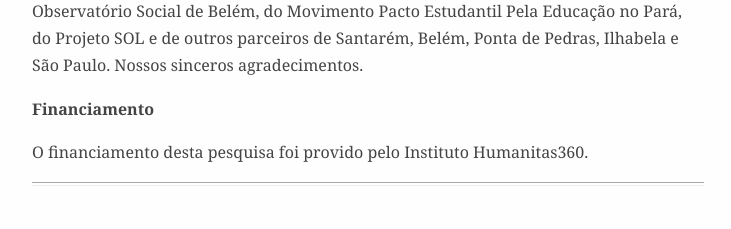
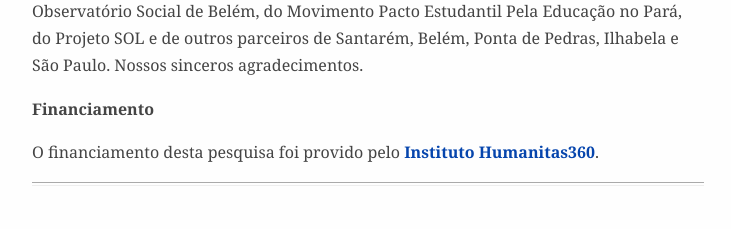
Before and after one commit to COLAB-USP/monitorando-relatorio-fase2, a plain HTML site: page index.html in a window 1280 px wide. Shown: the part 2100-2329 px from the top of the page, without its empty margins (272-1003 px from the left). Drawn offline with Linux system fonts and the light colour scheme.

Commit message:
extra link

```diff
--- a/index.html
+++ b/index.html
@@ -87,7 +87,7 @@
 <p>Este trabalho só foi possível graças ao apoio do Instituto Humanitas360 e colaboração do Ministério Público do Estado do Pará (Belém, Santarém e Ponta de Pedras), do Observatório Social de Belém, do Movimento Pacto Estudantil Pela Educação no Pará, do Projeto SOL e de outros parceiros de Santarém, Belém, Ponta de Pedras, Ilhabela e São Paulo. Nossos sinceros agradecimentos.</p>
 
 <p><strong>Financiamento</strong></p>
-<p>O financiamento desta pesquisa foi provido pelo Instituto Humanitas360.</p>
+<p>O financiamento desta pesquisa foi provido pelo <strong><a href="https://humanitas360.org">Instituto Humanitas360</a></strong>.</p>
 
 
 
```
Also changed, not shown: 1 other file.
